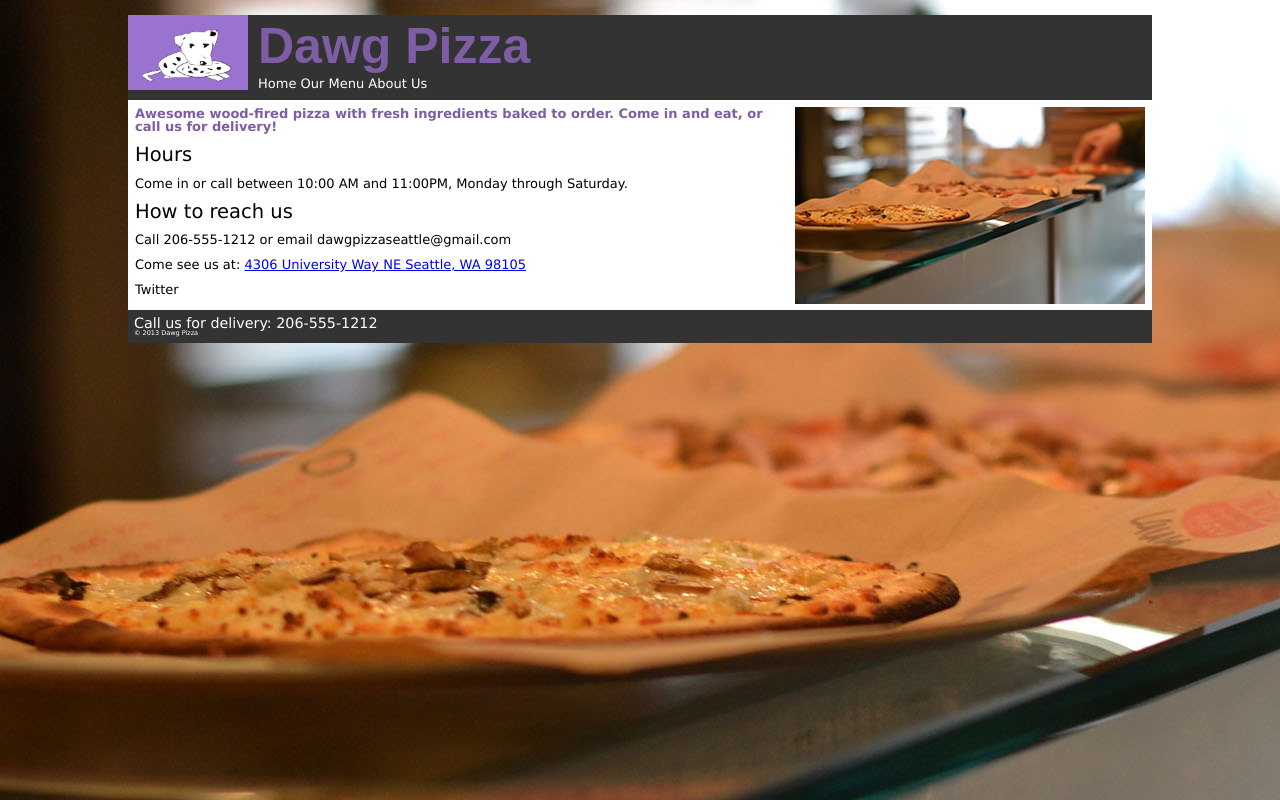
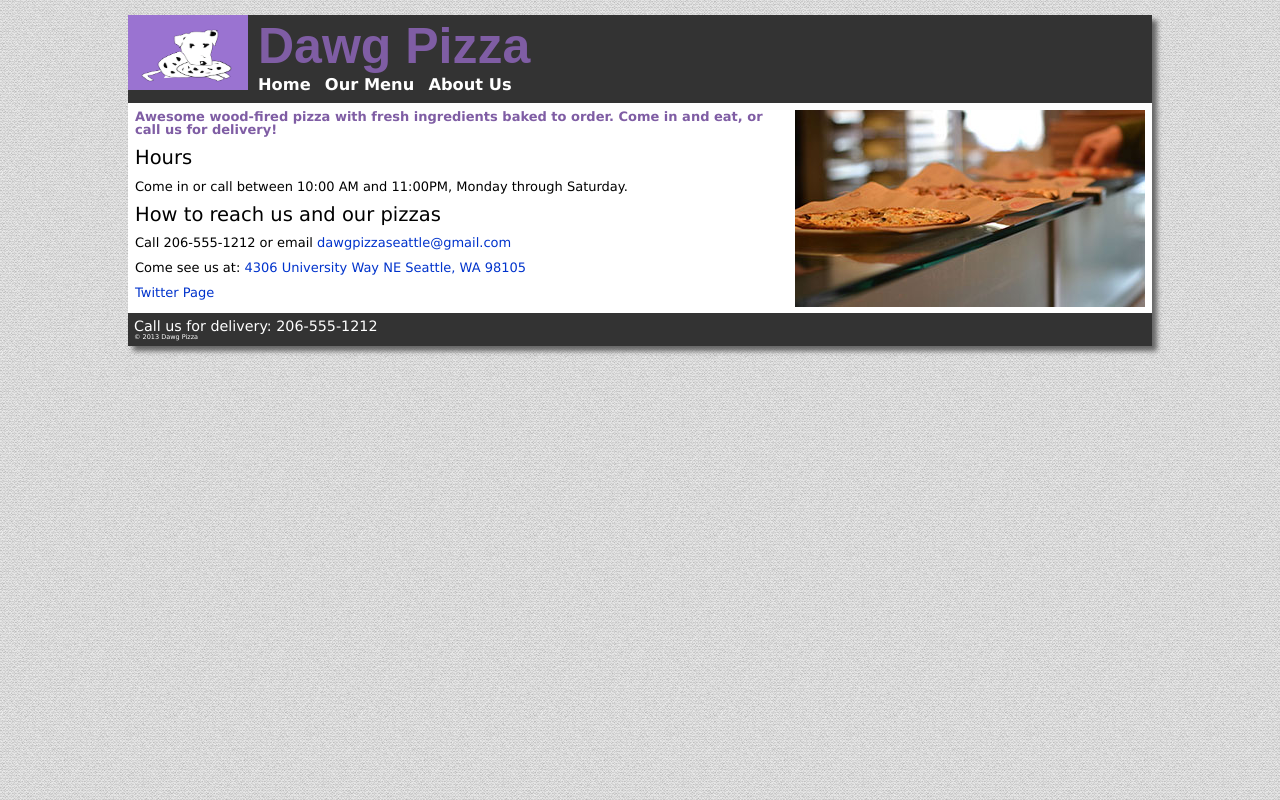
Before and after one commit to pdb119/DawgPizza, a plain HTML site: page index.html in a window 1280 px wide. Drawn offline with Linux system fonts and the light colour scheme; a web font is replaced by a local one.

Commit message:
Part 1 Done

```diff
--- a/dawgPizza.css
+++ b/dawgPizza.css
@@ -4,13 +4,15 @@ body {
 	font-family:Verdana, Geneva, sans-serif;
 	font-size: 13px;
 	background-color:#999;
-	background-image:url(img/pizza1.jpg)
+	background-image:url(img/binding_light.png)
 }
+
 .contentPane {
 	width:80%;
 	margin: 15px auto;
 	background-color:#FFF;
 	padding:0px;
+	box-shadow: 5px 5px 5px #666;
 }
 
 h1 {
@@ -23,22 +25,26 @@ h1 {
 }
 
 h2 {
+	font-family: 'Cantora One', sans-serif;
+	font-size:250%;
+	padding:6px;
+}
+
+h3 {
 	font-size:150%;
 	padding:6px;
 }
-h3{
+
+h6{
 	font-size:110%;
 }
+
 h4 {
 	color:#7f5da4;
 	padding:6px;
 	font-weight:bold;
 }
 
-/*header h1 {
-	float:right;
-	margin-right: 10px;
-}*/
 header img {
 	float:left;
 	margin-right: 10px;
@@ -55,7 +61,10 @@ nav {
 }
 nav a {
 	color:#FFF;
+	font-size:125%;
+	font-weight:bold;
 	text-decoration:none;
+	padding-right:10px;
 }
 
 nav a:hover {
@@ -64,34 +73,52 @@ nav a:hover {
 article {
 	padding:1px;
 }
+
 article img {
 	float: right;
 	padding:6px;
 }
+
 article p {
 	padding:6px;
 }
+
+article a {
+	color:#03C;
+	text-decoration:none;
+}
+
+article a:hover {
+	text-decoration:underline;
+}
+
 footer {
 	padding:6px;
 	clear: both;
 	background-color:#333;
 	color: white;
 }
+
 footer p {
 	font-size:50%;
 }
+
 ul {
 	margin-left:30px;
 }
+
 li {
 	margin-bottom:4px;
 }
+
 dl{
 	padding:6px;
 }
+
 dt {
 	font-weight:bold;
 }
+
 dd {
 	margin-left:15px;
 }
--- a/index.html
+++ b/index.html
@@ -9,25 +9,26 @@
 	<body>
 		<div class="contentPane">
             <header>
-		<img src="img/logo.png" alt="dawg pizza logo" width="120" height="75">
+                <a href="index.html"><img src="img/logo.png" alt="dawg pizza logo" width="120" height="75"></a>
                 <nav>
                     <h1>Dawg Pizza</h1>
-            <a href="#">Home</a>
+                    <a href="index.html">Home</a>
                     <a href="menu.html">Our Menu</a>
-            <a href="#">About Us</a>
+                    <a href="about.html">About Us</a>
                 </nav>
           </header>
             <article>
-    <img src="img/pizza1_small.jpg">
+                <img src="img/pizza1_small.jpg" alt="pizzas">
                 <h4>Awesome wood-fired pizza with fresh ingredients baked to order. Come in and eat, or call us for delivery!</h4>
-    <h2>Hours</h2>
+                <h3>Hours</h3>
                 <p>Come in or call between 10:00 AM and 11:00PM, Monday through Saturday.</p>
-    <h2>How to reach us</h2>
-    <p>Call 206-555-1212 or email dawgpizzaseattle@gmail.com</p>
+                <h3>How to reach us and our pizzas</h3>
+                <p>Call 206-555-1212 or email <a href="mailto:dawgpizzaseattle@gmail.com">dawgpizzaseattle@gmail.com</a></p>
                 <p>Come see us at: <a href="http://binged.it/16yqtZX">4306 University Way NE Seattle, WA 98105</a></p>
-    <p>Twitter</p>
+                <p><a href="https://twitter.com/DawgPizzaSea">Twitter Page</a></p>
             </article>
-    <footer><h3>Call us for delivery: 206-555-1212</h3>
+            <footer>
+                <h6>Call us for delivery: 206-555-1212</h6>
                 <p>&copy; 2013 Dawg Pizza</p>
             </footer>
 		</div>
```
Also changed, not shown: about.html (added, +36 -0 lines), menu.html (+11 -9 lines), img/binding_dark.png (added), img/binding_light.png (added), img/dark_wood.png (added), img/pizza-oven.jpg (added), img/tileable_wood_texture.png (added). Lines whose indentation alone changed are shown as unchanged.
